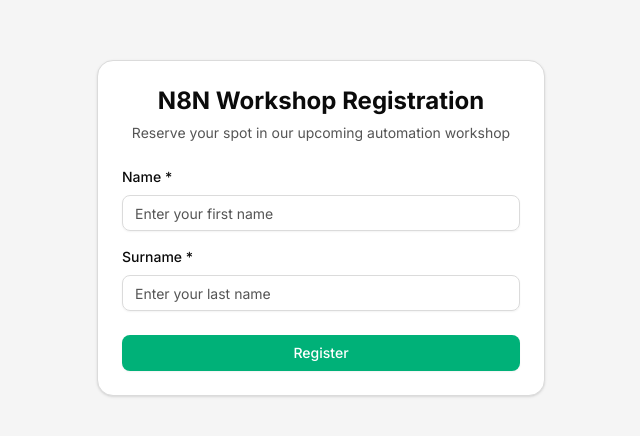
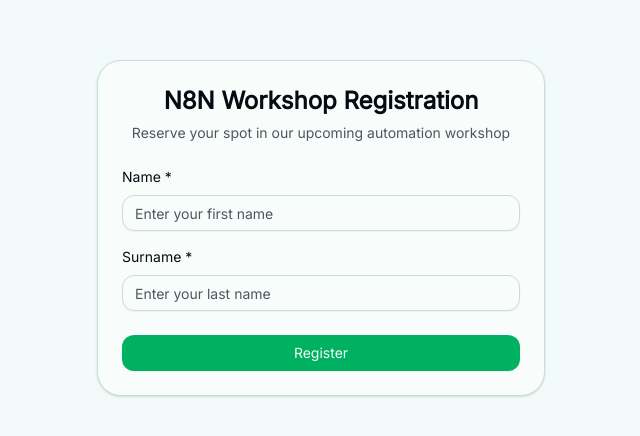
Before and after one commit to xkazm04/ws-n8n, a React (Vite) app: page / in a window 1280 px wide. Shown: the part 172-608 px from the top of the page, without its empty margins (319-959 px from the left). Built offline with nearby package versions, Linux system fonts and the light colour scheme.

Commit message:
Edited Spark

```diff
--- a/index.html
+++ b/index.html
@@ -7,7 +7,7 @@
     <title>N8N Workshop Registration</title>
     <link rel="preconnect" href="https://fonts.googleapis.com">
     <link rel="preconnect" href="https://fonts.gstatic.com" crossorigin>
-    <link href="https://fonts.googleapis.com/css2?family=Inter:wght@400;500;600;700&display=swap" rel="stylesheet">
+    <link rel="stylesheet" href="https://fonts.googleapis.com/css2?family=Inter&family=Lora&family=JetBrains+Mono&display=swap">
     <link href="/src/main.css" rel="stylesheet" />
 </head>
 
--- a/src/index.css
+++ b/src/index.css
@@ -2,26 +2,48 @@
 @import "tw-animate-css";
 
 :root {
-  --background: oklch(0.97 0 0); /* gray-100 */
-  --foreground: oklch(0.15 0 0); /* gray-900 */
-  --card: oklch(1 0 0); /* white */
-  --card-foreground: oklch(0.15 0 0); /* gray-900 */
-  --popover: oklch(1 0 0);
-  --popover-foreground: oklch(0.15 0 0);
-  --primary: oklch(0.67 0.15 162); /* green-500 */
-  --primary-foreground: oklch(1 0 0); /* white */
-  --secondary: oklch(0.94 0 0); /* gray-200 */
-  --secondary-foreground: oklch(0.25 0 0); /* gray-800 */
-  --muted: oklch(0.94 0 0); /* gray-200 */
-  --muted-foreground: oklch(0.45 0 0); /* gray-600 */
-  --accent: oklch(0.62 0.17 165); /* emerald-600 */
-  --accent-foreground: oklch(1 0 0); /* white */
-  --destructive: oklch(0.627 0.245 27.325); /* red */
-  --destructive-foreground: oklch(1 0 0);
-  --border: oklch(0.89 0 0); /* gray-300 */
-  --input: oklch(0.89 0 0); /* gray-300 */
-  --ring: oklch(0.62 0.17 165); /* emerald-600 */
-  --radius: 0.5rem;
+  --background: oklch(0.98 0.01 180); /* gray-100 */
+  --foreground: oklch(0.15 0.02 240); /* gray-900 */
+  --card: oklch(0.99 0.005 180); /* white */
+  --card-foreground: oklch(0.15 0.02 240); /* gray-900 */
+  --popover: oklch(1.00 0 0);
+  --popover-foreground: oklch(0.15 0.02 240);
+  --primary: oklch(0.65 0.20 160); /* green-500 */
+  --primary-foreground: oklch(0.98 0.01 180); /* white */
+  --secondary: oklch(0.92 0.08 200); /* gray-200 */
+  --secondary-foreground: oklch(0.20 0.05 240); /* gray-800 */
+  --muted: oklch(0.94 0.02 180); /* gray-200 */
+  --muted-foreground: oklch(0.45 0.02 240); /* gray-600 */
+  --accent: oklch(0.75 0.15 280); /* emerald-600 */
+  --accent-foreground: oklch(0.15 0.02 240); /* white */
+  --destructive: oklch(0.65 0.20 25); /* red */
+  --destructive-foreground: oklch(0.98 0.01 180);
+  --border: oklch(0.88 0.02 180); /* gray-300 */
+  --input: oklch(0.88 0.02 180); /* gray-300 */
+  --ring: oklch(0.65 0.20 160); /* emerald-600 */
+  --radius: 0.75rem;
+  --chart-1: oklch(0.65 0.20 160);
+  --chart-2: oklch(0.75 0.15 280);
+  --chart-3: oklch(0.55 0.18 120);
+  --chart-4: oklch(0.70 0.12 320);
+  --chart-5: oklch(0.60 0.15 40);
+  --sidebar: oklch(0.96 0.01 180);
+  --sidebar-foreground: oklch(0.15 0.02 240);
+  --sidebar-primary: oklch(0.65 0.20 160);
+  --sidebar-primary-foreground: oklch(0.98 0.01 180);
+  --sidebar-accent: oklch(0.92 0.08 200);
+  --sidebar-accent-foreground: oklch(0.20 0.05 240);
+  --sidebar-border: oklch(0.88 0.02 180);
+  --sidebar-ring: oklch(0.65 0.20 160);
+  --shadow-color: oklch(0.65 0.20 160);
+  --shadow-opacity: 0.15;
+  --shadow-blur: 8px;
+  --shadow-spread: 0px;
+  --shadow-offset-x: 0px;
+  --shadow-offset-y: 4px;
+  --font-sans: Inter;
+  --font-serif: Lora;
+  --font-mono: JetBrains Mono;
 }
 
 @theme {
@@ -59,6 +81,6 @@
   }
   body {
     @apply bg-background text-foreground;
-    font-family: 'Inter', sans-serif;
+    font-family: var(--font-sans), ui-sans-serif, system-ui, -apple-system, BlinkMacSystemFont, 'Segoe UI', Roboto, 'Helvetica Neue', Arial, 'Noto Sans', sans-serif, 'Apple Color Emoji', 'Segoe UI Emoji', 'Segoe UI Symbol', 'Noto Color Emoji';
   }
 }
```
